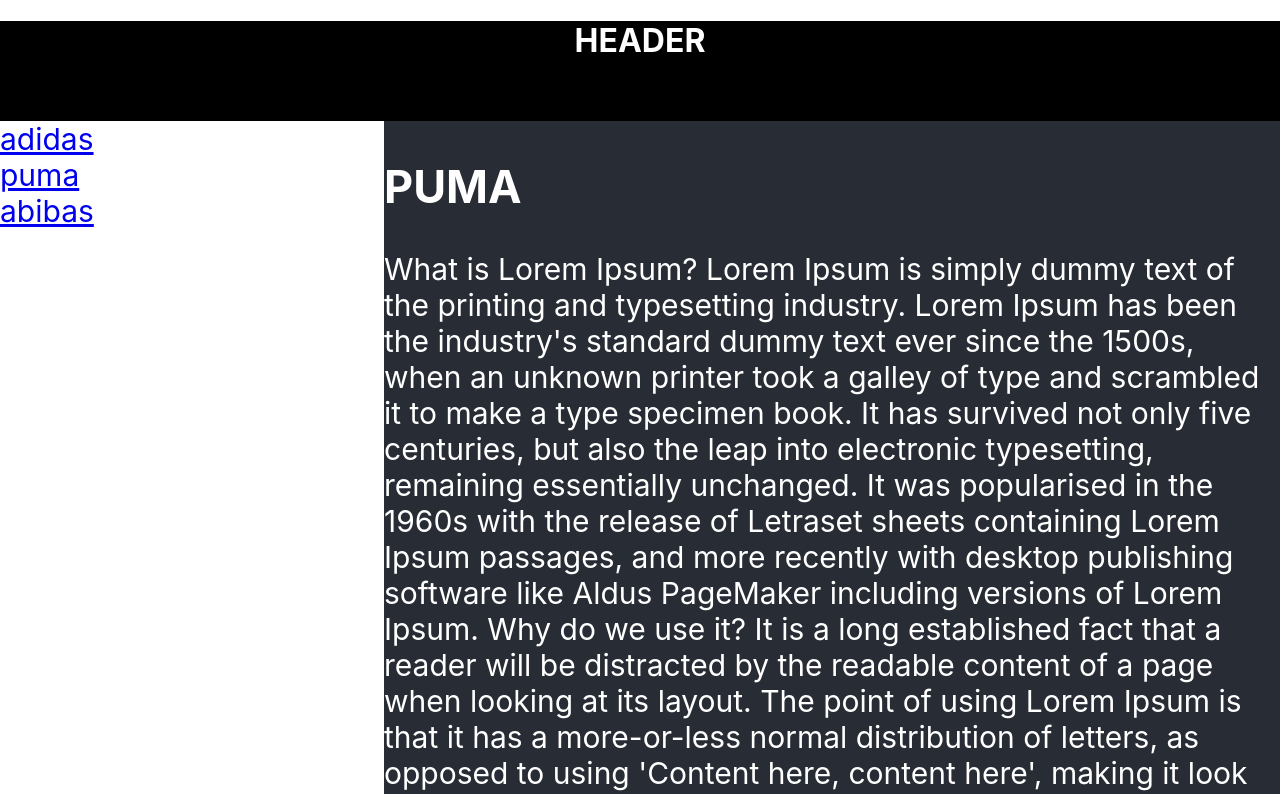
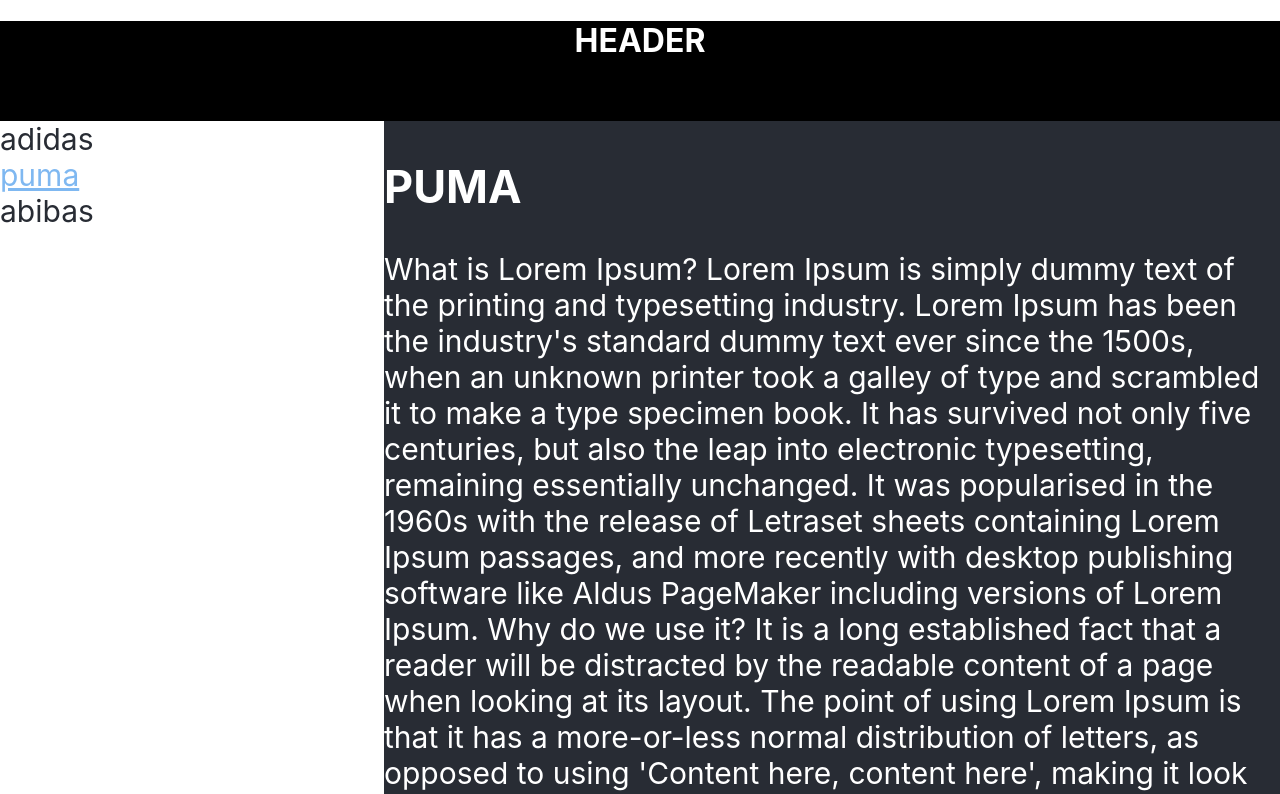
Before and after one commit to mabar84/microtasks, a React (Create React App) app: page /puma in a window 1280 px wide. Shown: the top 794 px of the page. Built offline with nearby package versions, Linux system fonts and the light colour scheme.

Commit message:
react-router-dom les4 Navlink Link a is done

```diff
--- a/src/App.tsx
+++ b/src/App.tsx
@@ -12,9 +12,9 @@
             <div className={styles.header}><h1>HEADER</h1></div>
             <div className={styles.body}>
                 <div className={styles.nav}>
-                    <NavLink to='adidas'>adidas</NavLink>
-                    <NavLink to='puma'>puma</NavLink>
-                    <NavLink to='abibas'>abibas</NavLink>
+                    <NavLink className={({isActive}) => isActive ? styles.active : ""} to='adidas'>adidas</NavLink>
+                    <NavLink className={({isActive}) => isActive ? styles.active : ""} to='puma'>puma</NavLink>
+                    <NavLink className={({isActive}) => isActive ? styles.active : ""} to='abibas'>abibas</NavLink>
                 </div>
                 <div className={styles.content}>
                     <Routes>
--- a/src/components/Site.module.css
+++ b/src/components/Site.module.css
@@ -20,6 +20,16 @@
     flex-direction: column;
 }
 
+.nav a {
+    text-decoration: none;
+    color: #282c34;
+}
+
+.nav a.active {
+    color: #7fb8f1;
+    text-decoration: underline;
+}
+
 .content {
     background-color: #282c34;
     min-height: 400px;
```
